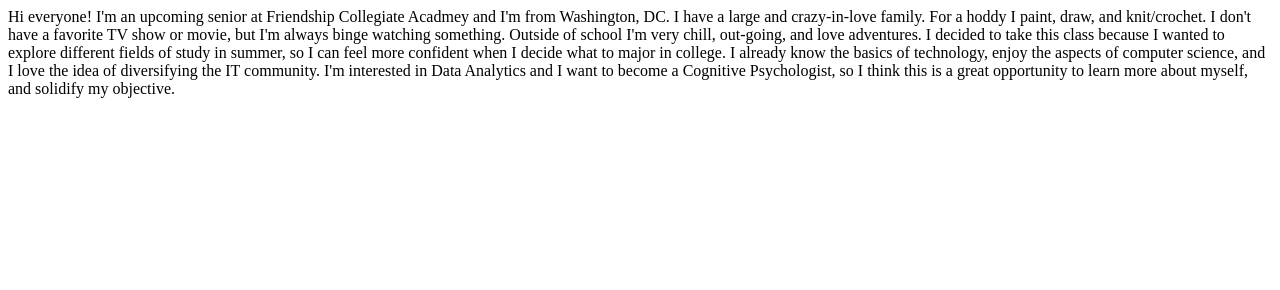
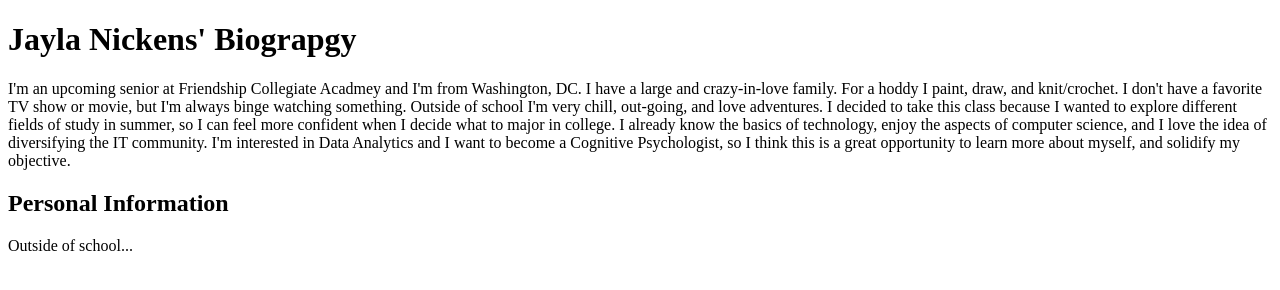
Before and after one commit to itgirls2021/jmnicken, a plain HTML site: page index.html in a window 1280 px wide. Drawn offline with Linux system fonts and the light colour scheme.

Commit message:
Add files via upload

```diff
--- a/index.html
+++ b/index.html
@@ -1,6 +1,20 @@
 <!DOCTYPE html>
-<html></html>
-<head></head>
-<meta charset="utf-8">
-<title>Jayla Nickens - Bio</title>
-<body>Hi everyone! I'm an upcoming senior at Friendship Collegiate Acadmey and I'm from Washington, DC. I have a large and crazy-in-love family. For a hoddy I paint, draw, and knit/crochet. I don't have a favorite TV show or movie, but I'm always binge watching something. Outside of school I'm very chill, out-going, and love adventures. I decided to take this class because I wanted to explore different fields of study in summer, so I can feel more confident when I decide what to major in college. I already know the basics of technology, enjoy the aspects of computer science, and I love the idea of diversifying the IT community. I'm interested in Data Analytics and I want to become a Cognitive Psychologist, so I think this is a great opportunity to learn more about myself, and solidify my objective.</body>
+<html>
+    <head>
+        <meta charset="utf-8">
+        <title>Jayla Nickens - Bio</title>
+    </head>
+    <body>
+
+        <h1>Jayla Nickens' Biograpgy</h1>
+        <p>
+            I'm an upcoming senior at Friendship Collegiate Acadmey and I'm from Washington, DC. I have a large and crazy-in-love family. For a hoddy I paint, draw, and knit/crochet. I don't have a favorite TV show or movie, but I'm always binge watching something. Outside of school I'm very chill, out-going, and love adventures. I decided to take this class because I wanted to explore different fields of study in summer, so I can feel more confident when I decide what to major in college. I already know the basics of technology, enjoy the aspects of computer science, and I love the idea of diversifying the IT community. I'm interested in Data Analytics and I want to become a Cognitive Psychologist, so I think this is a great opportunity to learn more about myself, and solidify my objective.
+        </p>
+
+        <h2>Personal Information</h2>
+        <p>
+            Outside of school...
+        </p>
+
+    </body>
+</html>
```
